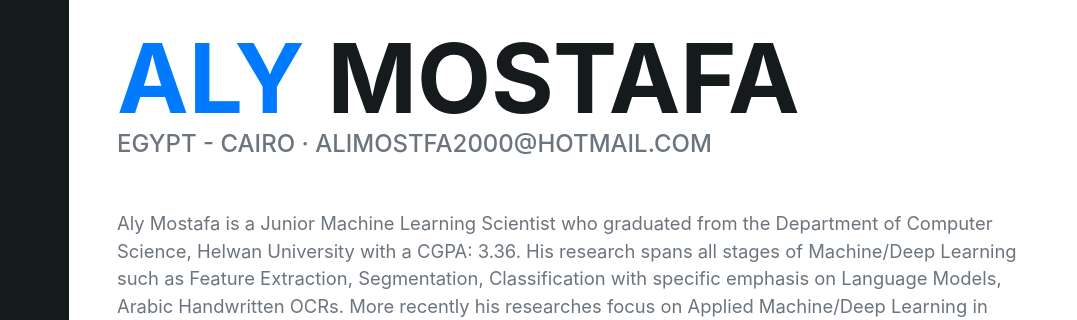
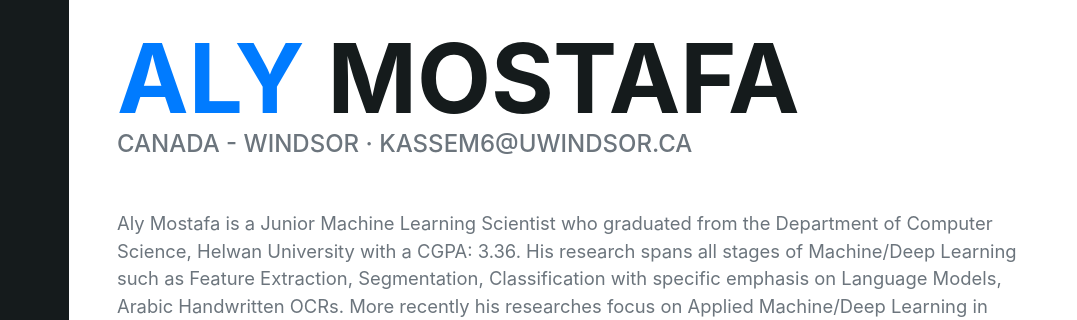
Before and after one commit to Alymostafa/Alymostafa.github.io, a plain HTML site: page index.html in a window 1280 px wide. Shown: the part 159-479 px from the top of the page, 203-1280 px from the left. Drawn offline with nearby package versions, Linux system fonts and the light colour scheme; a web font is replaced by a local one.

Commit message:
Update index.html

```diff
--- a/index.html
+++ b/index.html
@@ -45,7 +45,7 @@
                         Aly
                         <span class="text-primary">Mostafa</span>
                     </h1>
-                    <div class="subheading mb-5">Egypt - Cairo · alimostfa2000@hotmail.com</div>
+                    <div class="subheading mb-5">Canada - Windsor · kassem6@uwindsor.ca</div>
                     <p class="lead mb-5">Aly Mostafa is a Junior Machine Learning Scientist who graduated from the Department of Computer Science, Helwan University with a CGPA: 3.36. His research spans all stages of Machine/Deep Learning such as Feature Extraction, Segmentation, Classification with specific emphasis on Language Models, Arabic Handwritten OCRs. More recently his researches focus on Applied Machine/Deep Learning in Cybersecurity. </p>
                     <div class="social-icons">
                         <a class="social-icon" href="https://www.linkedin.com/in/aly-kassem/"><i class="fab fa-linkedin-in"></i></a>
```
